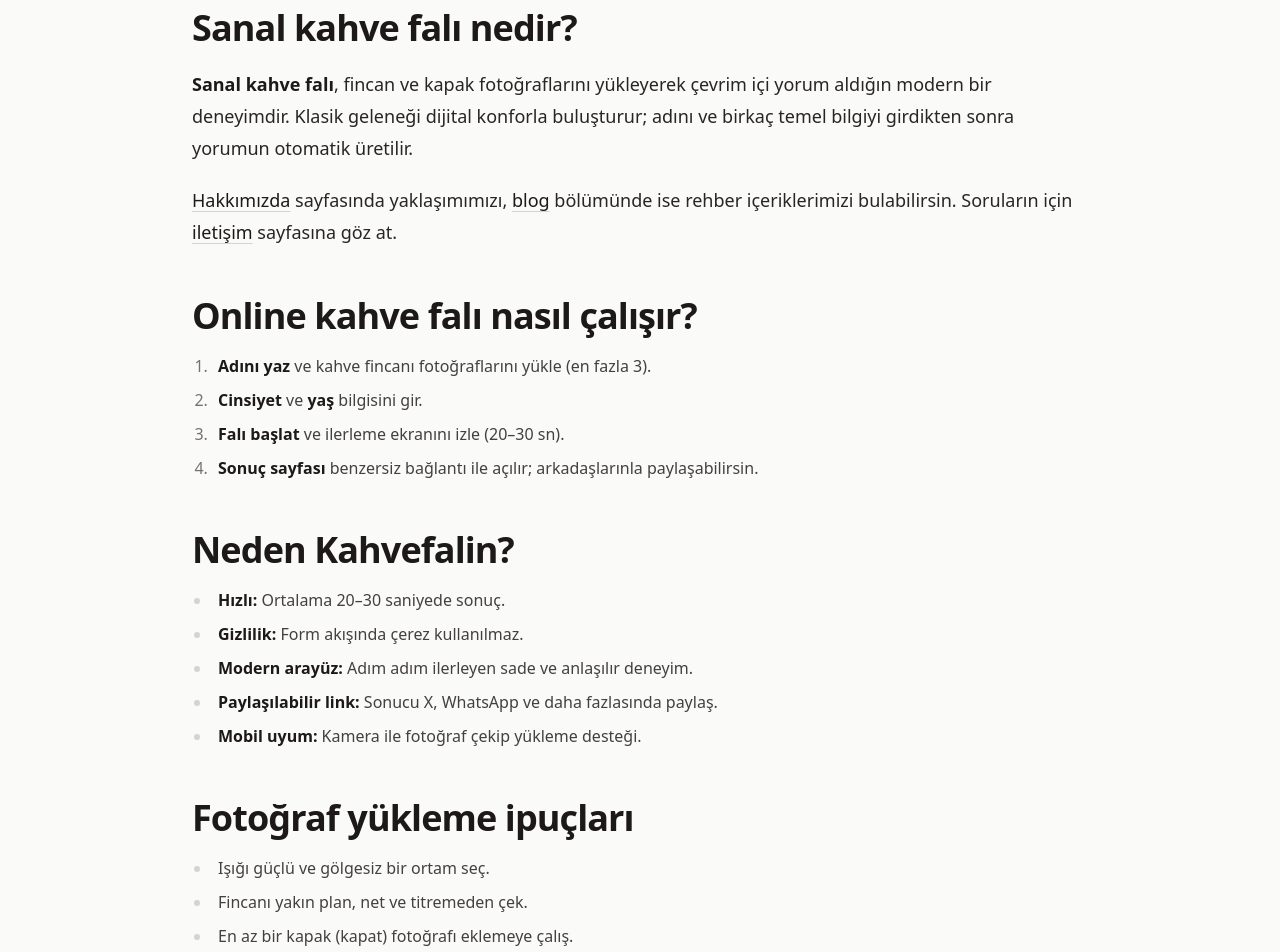
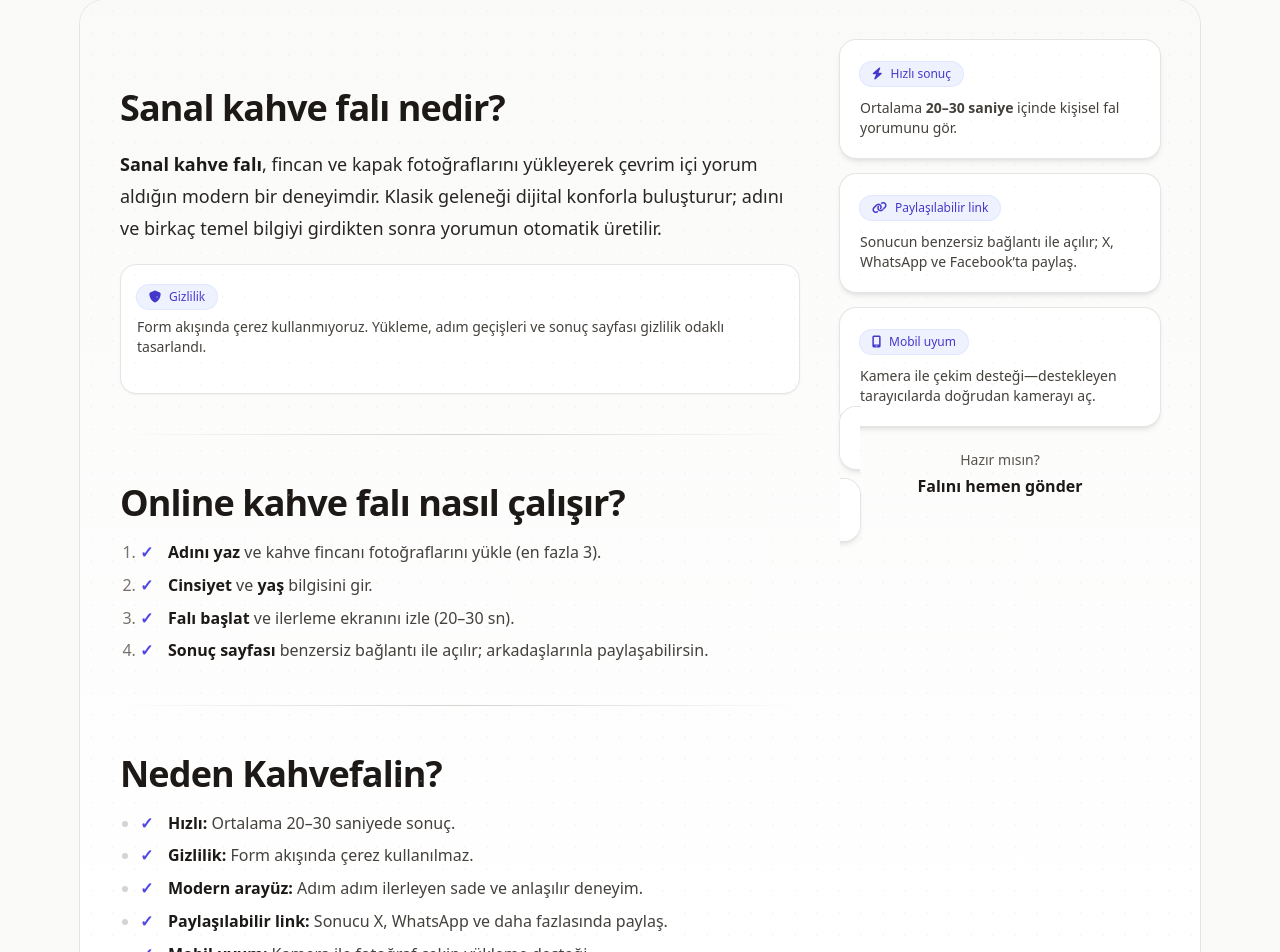
Before and after one commit to kuleliworks/kahve-fali, a Next.js app: page / in a window 1280 px wide. Shown: the part 756-1708 px from the top of the page. Built offline with nearby package versions, Linux system fonts and the light colour scheme.

Commit message:
Update page.tsx

```diff
--- a/app/page.tsx
+++ b/app/page.tsx
@@ -82,8 +82,8 @@ export default function Page() {
         <StepForm />
       </div>
 
-      {/* İçindekiler (mini) */}
-      <nav className="mx-auto mt-14 max-w-4xl">
+      {/* İÇİNDEKİLER */}
+      <nav className="mx-auto mt-14 max-w-5xl">
         <div className="rounded-2xl bg-white p-4 shadow-sm ring-1 ring-stone-200">
           <ul className="flex flex-wrap gap-x-6 gap-y-2 text-sm text-stone-600">
             <li><a href="#nedir" className="hover:underline">Sanal kahve falı nedir?</a></li>
@@ -95,29 +95,39 @@ export default function Page() {
         </div>
       </nav>
 
-      {/* SEO İÇERİK */}
-      <div className="mx-auto mt-10 max-w-4xl">
+      {/* SEO BÖLÜMÜ — iki sütun + kartlar + desenli arka plan */}
+      <div className="mx-auto mt-10 max-w-6xl">
+        <div className="section-muted grid-bg p-6 sm:p-10">
+          <div className="grid gap-10 lg:grid-cols-[1fr,320px]">
+            {/* SOL: İçerik */}
             <article className="prose-article">
               <h2 id="nedir">Sanal kahve falı nedir?</h2>
               <p>
                 <strong>Sanal kahve falı</strong>, fincan ve kapak fotoğraflarını yükleyerek çevrim içi yorum aldığın modern bir deneyimdir.
                 Klasik geleneği dijital konforla buluşturur; adını ve birkaç temel bilgiyi girdikten sonra yorumun otomatik üretilir.
               </p>
-          <p>
-            <a href="/hakkimizda">Hakkımızda</a> sayfasında yaklaşımımızı, <a href="/blog">blog</a> bölümünde ise rehber içeriklerimizi bulabilirsin.
-            Soruların için <a href="/iletisim">iletişim</a> sayfasına göz at.
+
+              <div className="k-note">
+                <span className="k-badge"><i className="fa-solid fa-shield"></i> Gizlilik</span>
+                <p className="mt-2 text-sm text-stone-700">
+                  Form akışında çerez kullanmıyoruz. Yükleme, adım geçişleri ve sonuç sayfası gizlilik odaklı tasarlandı.
                 </p>
+              </div>
+
+              <div className="k-divider" />
 
               <h2 id="nasil">Online kahve falı nasıl çalışır?</h2>
-          <ol>
+              <ol className="k-list-check">
                 <li><strong>Adını yaz</strong> ve kahve fincanı fotoğraflarını yükle (en fazla 3).</li>
                 <li><strong>Cinsiyet</strong> ve <strong>yaş</strong> bilgisini gir.</li>
                 <li><strong>Falı başlat</strong> ve ilerleme ekranını izle (20–30 sn).</li>
                 <li><strong>Sonuç sayfası</strong> benzersiz bağlantı ile açılır; arkadaşlarınla paylaşabilirsin.</li>
               </ol>
 
+              <div className="k-divider" />
+
               <h2 id="neden">Neden Kahvefalin?</h2>
-          <ul>
+              <ul className="k-list-check">
                 <li><strong>Hızlı:</strong> Ortalama 20–30 saniyede sonuç.</li>
                 <li><strong>Gizlilik:</strong> Form akışında çerez kullanılmaz.</li>
                 <li><strong>Modern arayüz:</strong> Adım adım ilerleyen sade ve anlaşılır deneyim.</li>
@@ -125,16 +135,20 @@ export default function Page() {
                 <li><strong>Mobil uyum:</strong> Kamera ile fotoğraf çekip yükleme desteği.</li>
               </ul>
 
+              <div className="k-divider" />
+
               <h2 id="ipuclari">Fotoğraf yükleme ipuçları</h2>
-          <ul>
+              <ul className="k-list-check">
                 <li>Işığı güçlü ve gölgesiz bir ortam seç.</li>
                 <li>Fincanı yakın plan, net ve titremeden çek.</li>
-            <li>En az bir kapak (kapat) fotoğrafı eklemeye çalış.</li>
+                <li>En az bir kapak (kapat) fotoğrafı ekle.</li>
                 <li>En fazla 3 fotoğraf; en iyi sonuç genelde 2–3 net kareyle gelir.</li>
               </ul>
 
+              <div className="k-divider" />
+
               <h2 id="sss">Sık sorulan sorular</h2>
-          <div className="not-prose divide-y divide-stone-200 overflow-hidden rounded-2xl ring-1 ring-stone-200">
+              <div className="not-prose divide-y divide-stone-200 overflow-hidden rounded-2xl ring-1 ring-stone-200 bg-white">
                 <details className="group p-5" open>
                   <summary className="flex cursor-pointer list-none items-center justify-between">
                     <span className="font-medium">Sanal kahve falı nedir?</span>
@@ -161,7 +175,7 @@ export default function Page() {
                     <span className="transition group-open:rotate-180">⌄</span>
                   </summary>
                   <div className="mt-3 text-stone-700">
-                Form aşamasında çerez kullanılmaz. Gizliliğe önem veriyoruz.
+                    Form aşamasında çerez kullanmıyoruz. Gizliliğe önem veriyoruz.
                   </div>
                 </details>
 
@@ -190,6 +204,37 @@ export default function Page() {
                 Daha fazla rehber için <a href="/blog">blog</a> sayfamıza göz atabilir, soruların için <a href="/iletisim">iletişim</a> formunu kullanabilirsin.
               </p>
             </article>
+
+            {/* SAĞ: destekleyici kartlar */}
+            <aside className="space-y-4">
+              <div className="k-card">
+                <span className="k-badge"><i className="fa-solid fa-bolt"></i> Hızlı sonuç</span>
+                <p className="mt-3 text-sm text-stone-700">
+                  Ortalama <strong>20–30 saniye</strong> içinde kişisel fal yorumunu gör.
+                </p>
+              </div>
+
+              <div className="k-card">
+                <span className="k-badge"><i className="fa-solid fa-link"></i> Paylaşılabilir link</span>
+                <p className="mt-3 text-sm text-stone-700">
+                  Sonucun benzersiz bağlantı ile açılır; X, WhatsApp ve Facebook’ta paylaş.
+                </p>
+              </div>
+
+              <div className="k-card">
+                <span className="k-badge"><i className="fa-solid fa-mobile-screen"></i> Mobil uyum</span>
+                <p className="mt-3 text-sm text-stone-700">
+                  Kamera ile çekim desteği—destekleyen tarayıcılarda doğrudan kamerayı aç.
+                </p>
+              </div>
+
+              <a href="#form" className="k-card text-center hover:shadow-lg transition">
+                <div className="text-sm text-stone-600">Hazır mısın?</div>
+                <div className="mt-1 font-semibold">Falını hemen gönder</div>
+              </a>
+            </aside>
+          </div>
+        </div>
       </div>
 
       {/* JSON-LD blokları */}
```
Lines whose indentation alone changed are shown as unchanged.
